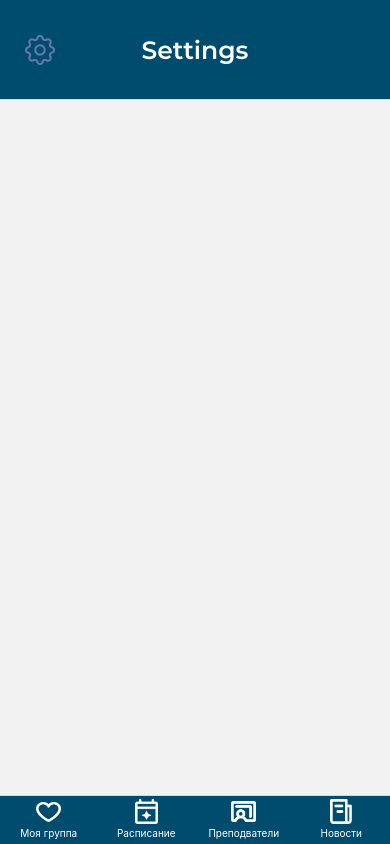
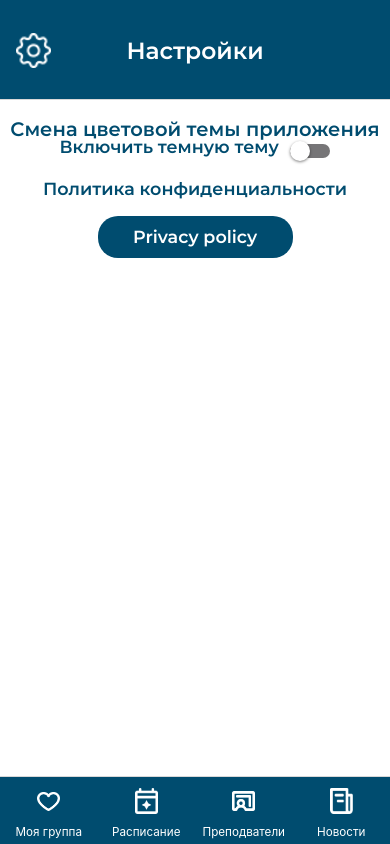
Before and after one commit to oxotnik44/Schedule, a React Native app: screen /Settings in a window 390 px wide. Built offline with nearby package versions, Linux system fonts and the light colour scheme; no server answers.

Commit message:
Добавил настройки

```diff
--- a/Navigate.tsx
+++ b/Navigate.tsx
@@ -20,11 +20,6 @@ import News from "./components/News/News";
 import { resetTextSearchGroup } from "./redux/reducers/departmentsInfoReducer";
 import ScheduleEducator from "./components/Schedule/ScheduleEducator";
 import { ThemeProvider } from "styled-components/native";
-import {
-  darkTheme,
-  lightTheme,
-  setTheme,
-} from "./redux/reducers/settingsReducer";
 import { useNavigation } from "@react-navigation/native";
 import Settings from "./components/Settings/Settings";
 import {
@@ -98,8 +93,8 @@ const Navigate = ({ navigation }: GroupsProps) => {
       <Image
         source={iconSource}
         style={{
-          width: size,
-          height: size,
+          width: screenWidth * 0.06,
+          height: screenHeight * 0.05,
           tintColor: color,
           resizeMode: "contain",
         }}
@@ -119,23 +114,6 @@ const Navigate = ({ navigation }: GroupsProps) => {
       state.departmentInfoReducer.selectNameDepartments
   );
 
-  // const fetchScheduleIfNeeded = async () => {
-  //   const storedGroups = await AsyncStorage.getItem("favoriteGroups");
-  //   if (storedGroups) {
-  //     const parsedGroups: { idGroup: number; nameGroup: string }[] =
-  //       JSON.parse(storedGroups);
-  //     const idGroup = parsedGroups[0]?.idGroup;
-  //     if (idGroup) {
-  //       try {
-  //         await getSchedule(idGroup, dispatch);
-  //       } catch (error) {
-  //         // Обработка ошибки
-  //         alert("Произошла ошибка: " + error);
-  //         // Дополнительные действия по обработке ошибки
-  //       }
-  //     }
-  //   }
-  // };
   const getHeaderTitle = (route: { name: string }) => {
     if (route.name === "ScheduleMyGroups") {
       return "Моя группа";
@@ -155,39 +133,23 @@ const Navigate = ({ navigation }: GroupsProps) => {
       return "Избранное";
     } else if (route.name === "News") {
       return "Новости";
+    } else if (route.name === "Settings") {
+      return "Настройки";
     }
   };
 
   return (
     <ThemeProvider theme={theme}>
       <NavigationContainer>
-        <Stack.Screen
-          name="Home"
-          component={Navigate}
-          options={({ navigation }) => ({
-            title: "Главная",
-            headerLeft: () => (
-              <TouchableOpacity
-                onPress={() => navigation.navigate("Settings")}
-                style={{ marginLeft: 10 }}
-              >
-                <Image
-                  source={require("./assets/Settings.png")}
-                  style={{ width: 30, height: 30 }}
-                />
-              </TouchableOpacity>
-            ),
-          })}
-        />
-        <Stack.Screen name="Settings" component={Settings} />
         <Tab.Navigator
           backBehavior="history"
-          screenOptions={({ route }) => ({
+          screenOptions={({ route, navigation }) => ({
             tabBarIcon: ({ focused, size, color }) =>
               getTabIcon({ route, focused, size, color: theme.navigateColor }),
             tabBarStyle: {
               paddingBottom: 5,
               backgroundColor: theme.mainColor,
+              height: screenHeight * 0.08,
               // Цвет tabBar
             },
             tabBarInactiveTintColor: "#FFFFFF",
@@ -199,9 +161,23 @@ const Navigate = ({ navigation }: GroupsProps) => {
             headerTitleAlign: "center",
             headerTintColor: theme.navigateColor, // Цвет текста в header
             headerTitleStyle: {
-              fontSize: 25,
+              fontSize: screenWidth * 0.06,
               fontFamily: "Montserrat-SemiBold",
             },
+            headerLeft: () => (
+              <TouchableOpacity onPress={() => navigation.navigate("Settings")}>
+                <Image
+                  source={require("./assets/Settings.png")} // Замените на путь к вашей иконке
+                  style={{
+                    resizeMode: "contain",
+                    width: screenWidth * 0.09,
+                    height: screenHeight * 0.05,
+                    marginLeft: screenWidth * 0.04,
+                    tintColor: theme.navigateColor,
+                  }}
+                />
+              </TouchableOpacity>
+            ),
             headerStyle: {
               height: 100,
               backgroundColor: theme.mainColor,
@@ -214,6 +190,8 @@ const Navigate = ({ navigation }: GroupsProps) => {
             options={({ navigation }) => ({
               tabBarLabel: "Моя группа",
               tabBarLabelStyle: {
+                fontSize: screenWidth * 0.03,
+
                 color: theme.navigateColor,
               },
               tabBarButton: (props) => (
@@ -233,6 +211,8 @@ const Navigate = ({ navigation }: GroupsProps) => {
             options={({ navigation }) => ({
               tabBarLabel: "Расписание",
               tabBarLabelStyle: {
+                fontSize: screenWidth * 0.03,
+
                 color: theme.navigateColor,
               },
               tabBarButton: (props) => (
@@ -253,6 +233,7 @@ const Navigate = ({ navigation }: GroupsProps) => {
             options={({ navigation }) => ({
               tabBarLabel: "Преподватели",
               tabBarLabelStyle: {
+                fontSize: screenWidth * 0.03,
                 color: theme.navigateColor,
               },
               tabBarButton: (props) => (
@@ -264,6 +245,11 @@ const Navigate = ({ navigation }: GroupsProps) => {
                 />
               ),
             })}
+          />
+          <Tab.Screen
+            name="Settings"
+            component={Settings}
+            options={{ tabBarButton: () => null }}
           />
           <Tab.Screen
             name="Groups"
@@ -281,37 +267,13 @@ const Navigate = ({ navigation }: GroupsProps) => {
             options={{ tabBarButton: () => null }}
           />
           <Tab.Screen
-            name="Settings"
-            component={Settings}
-            options={({ navigation }) => ({
-              tabBarLabel: "Настройки",
-              tabBarLabelStyle: {
-                color: theme.navigateColor,
-              },
-              tabBarButton: () => null,
-              headerLeft: () => {
-                return (
-                  <TouchableOpacity
-                    style={{ marginLeft: screenWidth * 0.065 }}
-                    onPress={() => {
-                      navigation.navigate("Settings");
-                    }}
-                  >
-                    <Image
-                      resizeMode="contain"
-                      source={require("./assets/Settings.png")}
-                    />
-                  </TouchableOpacity>
-                );
-              },
-            })}
-          />
-          <Tab.Screen
             name="News"
             component={News}
             options={({ navigation }) => ({
               tabBarLabel: "Новости",
               tabBarLabelStyle: {
+                fontSize: screenWidth * 0.03,
+
                 color: theme.navigateColor,
               },
               tabBarButton: (props) => (
--- a/app.json
+++ b/app.json
@@ -23,7 +23,7 @@
       },
       "resizeMode": "contain",
       "package": "com.oxotnik443.Schedule",
-      "versionCode": 1
+      "versionCode": 2
     },
     "web": {
       "favicon": "./assets/favicon.png"
--- a/components/Settings/Settings.tsx
+++ b/components/Settings/Settings.tsx
@@ -1,8 +1,132 @@
-import { View } from "react-native"
+import React, { useEffect, useState } from "react";
+import {
+  View,
+  Text,
+  Switch,
+  Dimensions,
+  Linking,
+  Pressable,
+} from "react-native";
+import { TouchableOpacity } from "react-native-gesture-handler";
+import { useDispatch, useSelector } from "react-redux";
+import {
+  lightTheme,
+  setTheme,
+  darkTheme,
+} from "../../redux/reducers/settingsReducer";
+const screenWidth = Dimensions.get("window").width;
+const screenHeight = Dimensions.get("window").height;
+type ITheme = {
+  settingsReducer: {
+    theme: any;
+  };
+};
+const Settings = () => {
+  const [isDarkMode, setIsDarkMode] = useState(false); // Состояние для темной темы
+  const theme = useSelector((state: ITheme) => state.settingsReducer.theme);
 
-const Settings = ()=>{
-    return(
-        <View></View>
-    )
-}
-export default Settings
+  useEffect(() => {
+    if (theme === lightTheme) {
+      setIsDarkMode(false);
+    } else if (theme === darkTheme) {
+      setIsDarkMode(true);
+    }
+  }, [theme]);
+  // Функция для переключения темы
+  const toggleDarkMode = () => {
+    setIsDarkMode(!isDarkMode);
+
+    if (isDarkMode) {
+      dispatch(setTheme("lightTheme"));
+    } else {
+      dispatch(setTheme("darkTheme"));
+    }
+  };
+
+  const dispatch = useDispatch();
+  return (
+    <View style={{ backgroundColor: theme.backgroundColor, flex: 1 }}>
+      <View>
+        <Text
+          style={{
+            fontSize: screenWidth * 0.05,
+            color: theme.textColor,
+            fontFamily: "Montserrat-SemiBold",
+            textAlign: "center",
+            marginTop: screenHeight * 0.02,
+          }}
+        >
+          Смена цветовой темы приложения
+        </Text>
+        <View
+          style={{
+            flexDirection: "row",
+            alignItems: "center",
+            alignSelf: "center",
+          }}
+        >
+          <Text
+            style={{
+              fontSize: screenWidth * 0.045,
+              color: theme.textColor,
+              fontFamily: "Montserrat-SemiBold",
+              textAlign: "center",
+              marginTop: screenHeight * -0.01,
+            }}
+          >
+            {isDarkMode ? "Включить светлую тему" : "Включить темную тему"}
+          </Text>
+          <Switch // Переключатель для смены темы
+            trackColor={{ false: "#767577", true: "#FFFFFF" }}
+            thumbColor={isDarkMode ? "#004C6F" : "#FFFFFF"}
+            value={isDarkMode} // Значение переключателя
+            onValueChange={toggleDarkMode} // Функция при изменении значения
+            style={{
+              marginLeft: screenWidth * 0.03 // Увеличьте размер переключателя
+            }}
+          />
+        </View>
+      </View>
+
+      <View>
+        <Text
+          style={{
+            fontSize: screenWidth * 0.045,
+            color: theme.textColor,
+            fontFamily: "Montserrat-SemiBold",
+            textAlign: "center",
+            marginTop: screenHeight * 0.02,
+          }}
+        >
+          Политика конфиденциальности
+        </Text>
+        <Pressable
+          onPress={() => {
+            Linking.openURL("https://schedule.nspu.ru/api/Privacy_policy.html");
+          }}
+          style={{
+            height: screenHeight * 0.05,
+            width: screenWidth * 0.5,
+            backgroundColor: theme.mainColor,
+            borderRadius: 20,
+            marginTop: screenHeight * 0.02,
+            justifyContent: "center",
+            alignItems: "center",
+            alignSelf: "center",
+          }}
+        >
+          <Text
+            style={{
+              fontSize: screenWidth * 0.045,
+              color: theme === lightTheme ? "#FFFFFF" : "#004C6F",
+              fontFamily: "Montserrat-SemiBold",
+            }}
+          >
+            Privacy policy
+          </Text>
+        </Pressable>
+      </View>
+    </View>
+  );
+};
+export default Settings;
```
